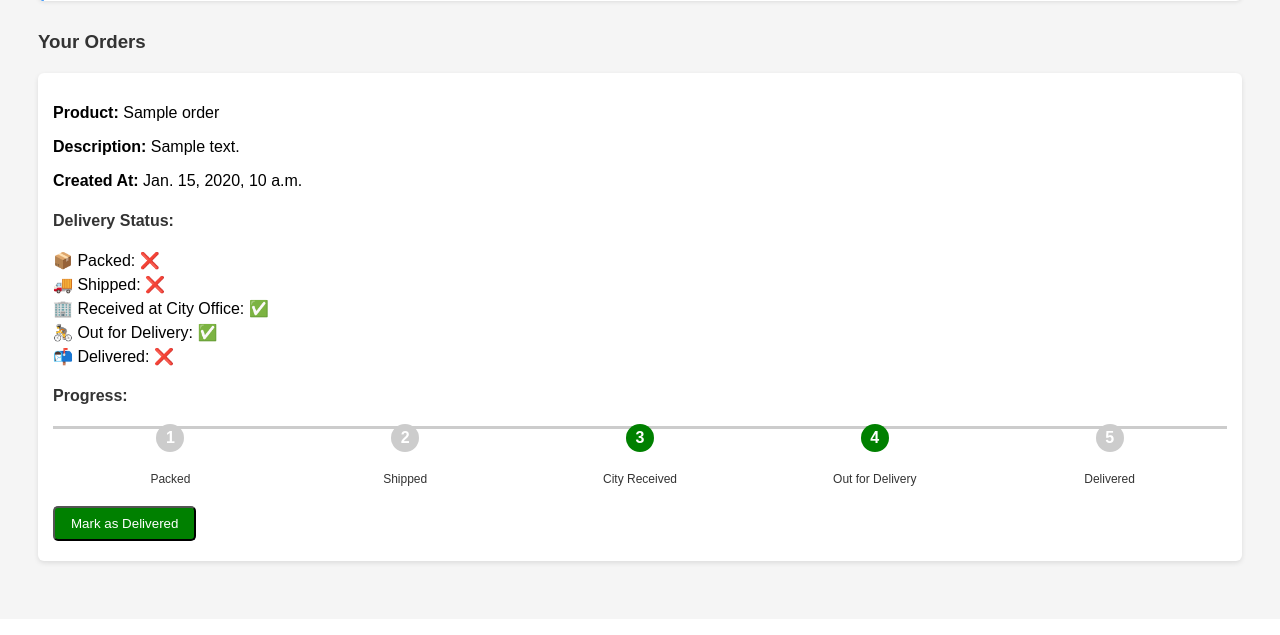
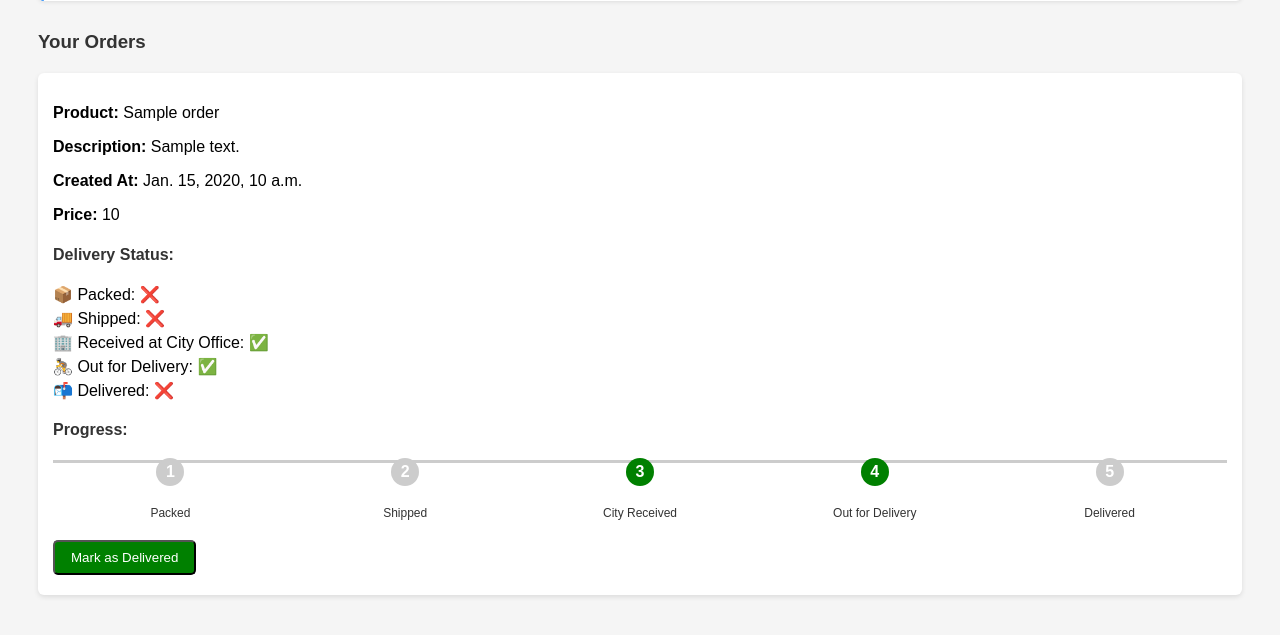
Before and after one commit to ishan1915/Delivery_managment_system, a Django app: template delivery_project/delivery_app/templates/customer_dashboard.html in a window 1280 px wide. Shown: the part 444-1079 px from the top of the page. Before the commit the page ends 1010 px from the top, so only its background shows below. Run offline with Django 3.2, Linux system fonts and the light colour scheme; the template is opened without the code that fills it: most values are stand-ins (such as "Sample title", 1, 10 or a date in 2020).

Commit message:
added price options

```diff
--- a/delivery_project/delivery_app/forms.py
+++ b/delivery_project/delivery_app/forms.py
@@ -30,7 +30,7 @@ class CustomerSignUpForm(forms.ModelForm):
 class OrderForm(forms.ModelForm):
     class Meta:
         model = Order
-        fields = ['product_name', 'description']
+        fields = ['product_name', 'description','price']
 
 
 
--- a/delivery_project/delivery_app/models.py
+++ b/delivery_project/delivery_app/models.py
@@ -64,6 +64,7 @@ class Order(models.Model):
     product_name = models.CharField(max_length=255)
     description = models.TextField()
     created_at = models.DateTimeField(auto_now_add=True)
+    price=models.IntegerField()
 
     warehouse_manager = models.ForeignKey(WarehouseManager, on_delete=models.SET_NULL, null=True, blank=True)
     city_manager = models.ForeignKey(CityManager, on_delete=models.SET_NULL, null=True, blank=True)
--- a/delivery_project/delivery_app/templates/customer_dashboard.html
+++ b/delivery_project/delivery_app/templates/customer_dashboard.html
@@ -44,6 +44,8 @@
       <p><strong>Product:</strong> {{ order.product_name }}</p>
       <p><strong>Description:</strong> {{ order.description }}</p>
       <p><strong>Created At:</strong> {{ order.created_at }}</p>
+      <p><strong>Price:</strong> {{ order.price }}</p>
+
 
       <h4>Delivery Status:</h4>
       <ul>
```
Also changed, not shown: delivery_project/db.sqlite3, delivery_project/delivery_app/migrations/0005_order_price.py (added).
